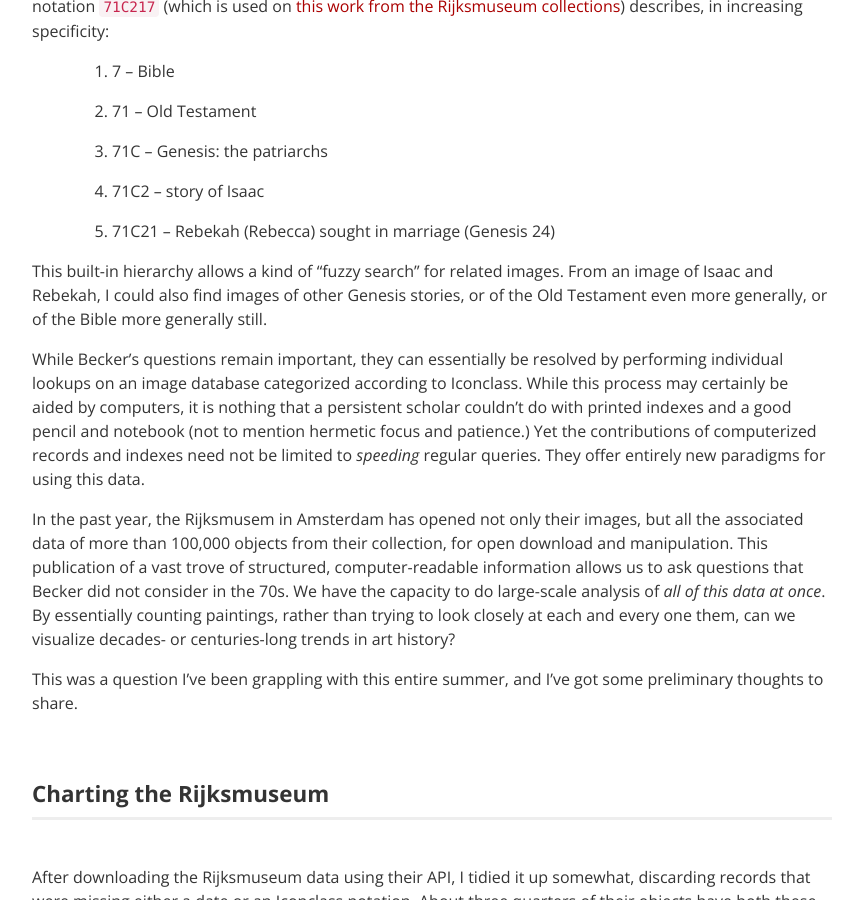
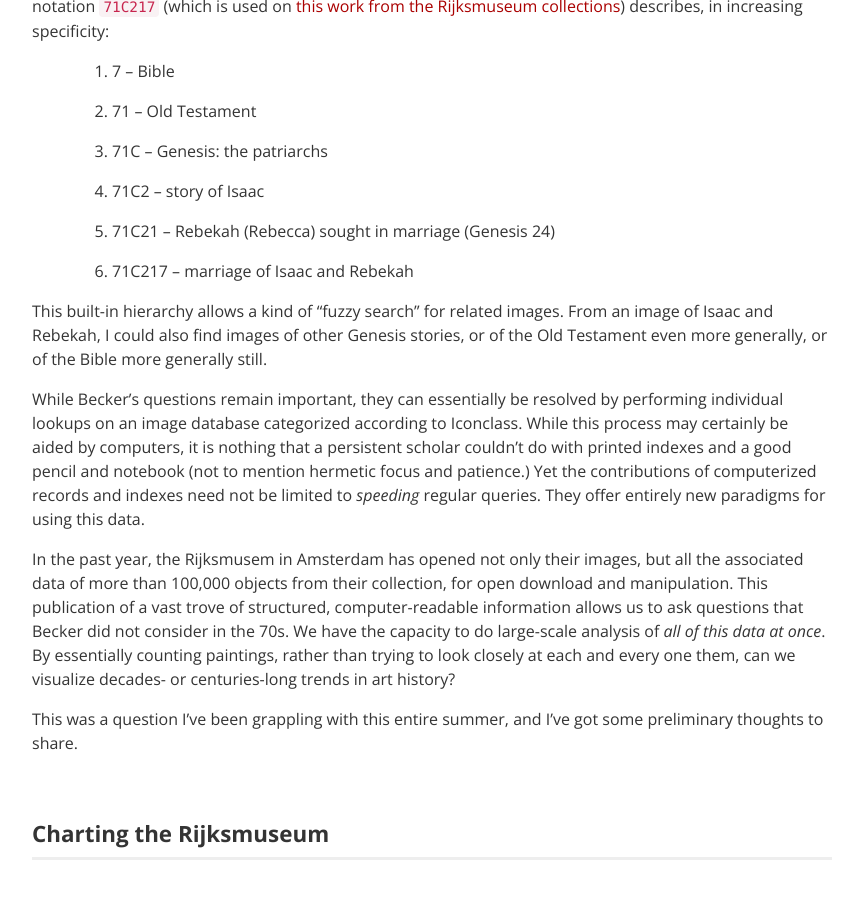
Before and after one commit to mdlincoln/mdlincoln.github.io, a Jekyll site: the page built from _posts/2013-09-18-iconclass-and-charting-the-rijksmuseum.md, in a window 1280 px wide and 900 px high, scrolled down 2678 px. Shown: the whole window, without its empty margins (208-1071 px from the left). Built offline with Jekyll 4.4.1, drawn with Linux system fonts in a browser that asks for light colours; comment, search, counter and statistics services are not loaded.

Commit message:
add last iconclass line

```diff
--- a/_posts/2013-09-18-iconclass-and-charting-the-rijksmuseum.md
+++ b/_posts/2013-09-18-iconclass-and-charting-the-rijksmuseum.md
@@ -46,6 +46,7 @@ Iconclass is specifically structured to allow the search and retrieval of visual
 3. 71C -- Genesis: the patriarchs
 4. 71C2 -- story of Isaac
 5. 71C21 -- Rebekah (Rebecca) sought in marriage (Genesis 24)
+6. 71C217 -- marriage of Isaac and Rebekah
 
 This built-in hierarchy allows a kind of "fuzzy search" for related images. From an image of Isaac and Rebekah, I could also find images of other Genesis stories, or of the Old Testament even more generally, or of the Bible more generally still.
 
```
